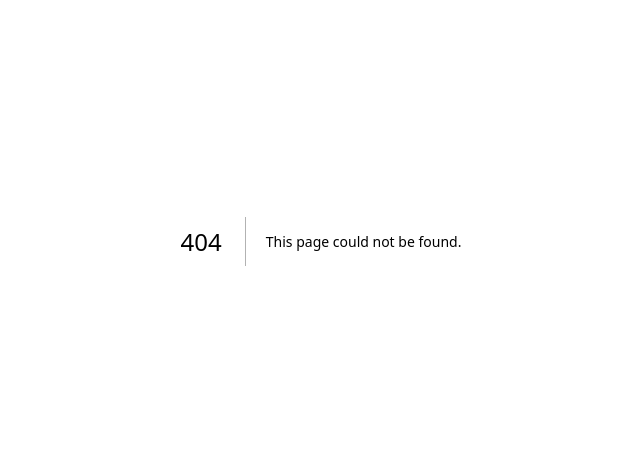
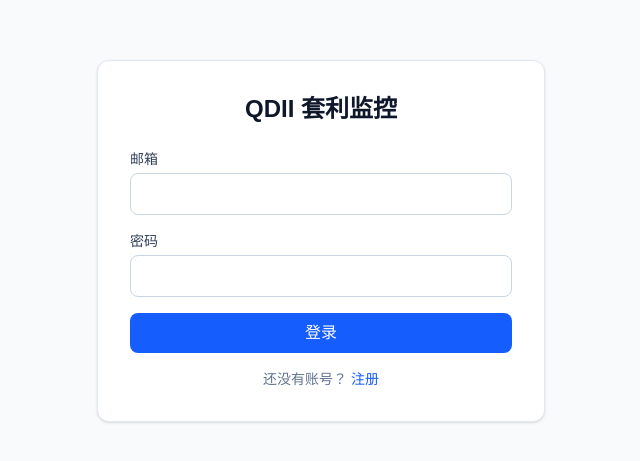
Before and after one commit to LWX124/we-win, a Next.js app: page /login in a window 1280 px wide. Before the commit this address had no page. Shown: the part 159-620 px from the top of the page, without its empty margins (319-959 px from the left). Built offline with nearby package versions, Linux system fonts and the light colour scheme.

Commit message:
feat: add login and register pages with API

```diff
--- /dev/null
+++ b/app/(auth)/layout.tsx
@@ -0,0 +1,7 @@
+export default function AuthLayout({ children }: { children: React.ReactNode }) {
+  return (
+    <div className="min-h-screen flex items-center justify-center bg-slate-50">
+      <div className="w-full max-w-md">{children}</div>
+    </div>
+  );
+}
--- /dev/null
+++ b/app/(auth)/login/page.tsx
@@ -0,0 +1,79 @@
+"use client";
+
+import { signIn } from "next-auth/react";
+import { useRouter } from "next/navigation";
+import { useState } from "react";
+
+export default function LoginPage() {
+  const router = useRouter();
+  const [email, setEmail] = useState("");
+  const [password, setPassword] = useState("");
+  const [error, setError] = useState("");
+
+  const handleSubmit = async (e: React.FormEvent) => {
+    e.preventDefault();
+    setError("");
+
+    const result = await signIn("credentials", {
+      email,
+      password,
+      redirect: false,
+    });
+
+    if (result?.error) {
+      setError("邮箱或密码错误");
+    } else {
+      router.push("/funds");
+      router.refresh();
+    }
+  };
+
+  return (
+    <div className="bg-white rounded-xl shadow-sm border border-slate-200 p-8">
+      <h1 className="text-2xl font-bold text-slate-900 text-center mb-6">
+        QDII 套利监控
+      </h1>
+      <form onSubmit={handleSubmit} className="space-y-4">
+        <div>
+          <label className="block text-sm font-medium text-slate-700 mb-1">
+            邮箱
+          </label>
+          <input
+            type="email"
+            value={email}
+            onChange={(e) => setEmail(e.target.value)}
+            className="w-full px-3 py-2 border border-slate-300 rounded-lg focus:outline-none focus:ring-2 focus:ring-blue-500"
+            required
+          />
+        </div>
+        <div>
+          <label className="block text-sm font-medium text-slate-700 mb-1">
+            密码
+          </label>
+          <input
+            type="password"
+            value={password}
+            onChange={(e) => setPassword(e.target.value)}
+            className="w-full px-3 py-2 border border-slate-300 rounded-lg focus:outline-none focus:ring-2 focus:ring-blue-500"
+            required
+          />
+        </div>
+        {error && (
+          <p className="text-sm text-red-600">{error}</p>
+        )}
+        <button
+          type="submit"
+          className="w-full py-2 bg-blue-600 text-white rounded-lg hover:bg-blue-700 font-medium"
+        >
+          登录
+        </button>
+      </form>
+      <p className="text-sm text-slate-500 text-center mt-4">
+        还没有账号？{" "}
+        <a href="/register" className="text-blue-600 hover:underline">
+          注册
+        </a>
+      </p>
+    </div>
+  );
+}
--- /dev/null
+++ b/app/(auth)/register/page.tsx
@@ -0,0 +1,85 @@
+"use client";
+
+import { useRouter } from "next/navigation";
+import { useState } from "react";
+
+export default function RegisterPage() {
+  const router = useRouter();
+  const [name, setName] = useState("");
+  const [email, setEmail] = useState("");
+  const [password, setPassword] = useState("");
+  const [error, setError] = useState("");
+
+  const handleSubmit = async (e: React.FormEvent) => {
+    e.preventDefault();
+    setError("");
+
+    const res = await fetch("/api/auth/register", {
+      method: "POST",
+      headers: { "Content-Type": "application/json" },
+      body: JSON.stringify({ name, email, password }),
+    });
+
+    if (!res.ok) {
+      const data = await res.json();
+      setError(data.message || "注册失败");
+      return;
+    }
+
+    router.push("/login");
+  };
+
+  return (
+    <div className="bg-white rounded-xl shadow-sm border border-slate-200 p-8">
+      <h1 className="text-2xl font-bold text-slate-900 text-center mb-6">
+        注册账号
+      </h1>
+      <form onSubmit={handleSubmit} className="space-y-4">
+        <div>
+          <label className="block text-sm font-medium text-slate-700 mb-1">
+            昵称
+          </label>
+          <input
+            type="text"
+            value={name}
+            onChange={(e) => setName(e.target.value)}
+            className="w-full px-3 py-2 border border-slate-300 rounded-lg focus:outline-none focus:ring-2 focus:ring-blue-500"
+          />
+        </div>
+        <div>
+          <label className="block text-sm font-medium text-slate-700 mb-1">
+            邮箱
+          </label>
+          <input
+            type="email"
+            value={email}
+            onChange={(e) => setEmail(e.target.value)}
+            className="w-full px-3 py-2 border border-slate-300 rounded-lg focus:outline-none focus:ring-2 focus:ring-blue-500"
+            required
+          />
+        </div>
+        <div>
+          <label className="block text-sm font-medium text-slate-700 mb-1">
+            密码
+          </label>
+          <input
+            type="password"
+            value={password}
+            onChange={(e) => setPassword(e.target.value)}
+            className="w-full px-3 py-2 border border-slate-300 rounded-lg focus:outline-none focus:ring-2 focus:ring-blue-500"
+            required
+          />
+        </div>
+        {error && (
+          <p className="text-sm text-red-600">{error}</p>
+        )}
+        <button
+          type="submit"
+          className="w-full py-2 bg-blue-600 text-white rounded-lg hover:bg-blue-700 font-medium"
+        >
+          注册
+        </button>
+      </form>
+    </div>
+  );
+}
--- /dev/null
+++ b/app/api/auth/register/route.ts
@@ -0,0 +1,23 @@
+import { NextResponse } from "next/server";
+import { prisma } from "@/lib/prisma";
+import bcrypt from "bcryptjs";
+
+export async function POST(request: Request) {
+  const { name, email, password } = await request.json();
+
+  if (!email || !password) {
+    return NextResponse.json({ message: "邮箱和密码不能为空" }, { status: 400 });
+  }
+
+  const existing = await prisma.user.findUnique({ where: { email } });
+  if (existing) {
+    return NextResponse.json({ message: "邮箱已被注册" }, { status: 400 });
+  }
+
+  const passwordHash = await bcrypt.hash(password, 10);
+  await prisma.user.create({
+    data: { name, email, passwordHash },
+  });
+
+  return NextResponse.json({ message: "注册成功" }, { status: 201 });
+}
```
